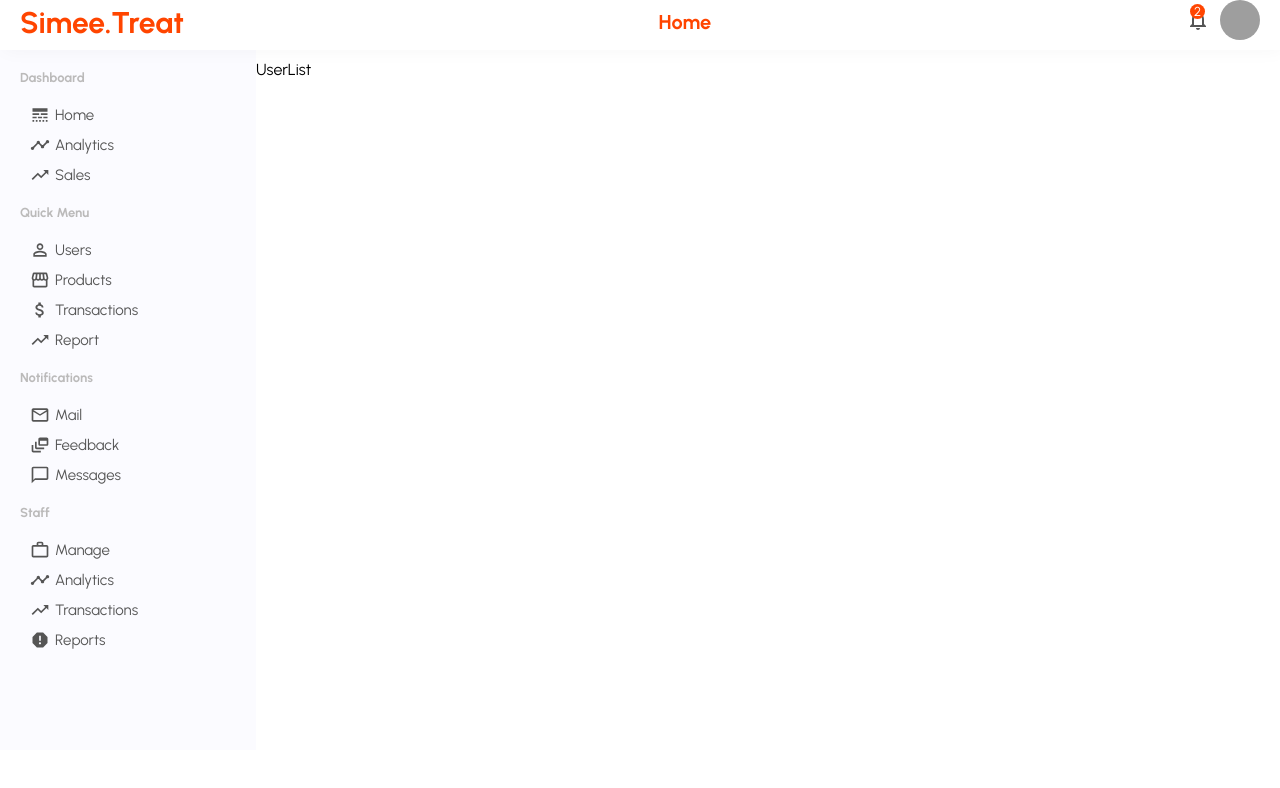
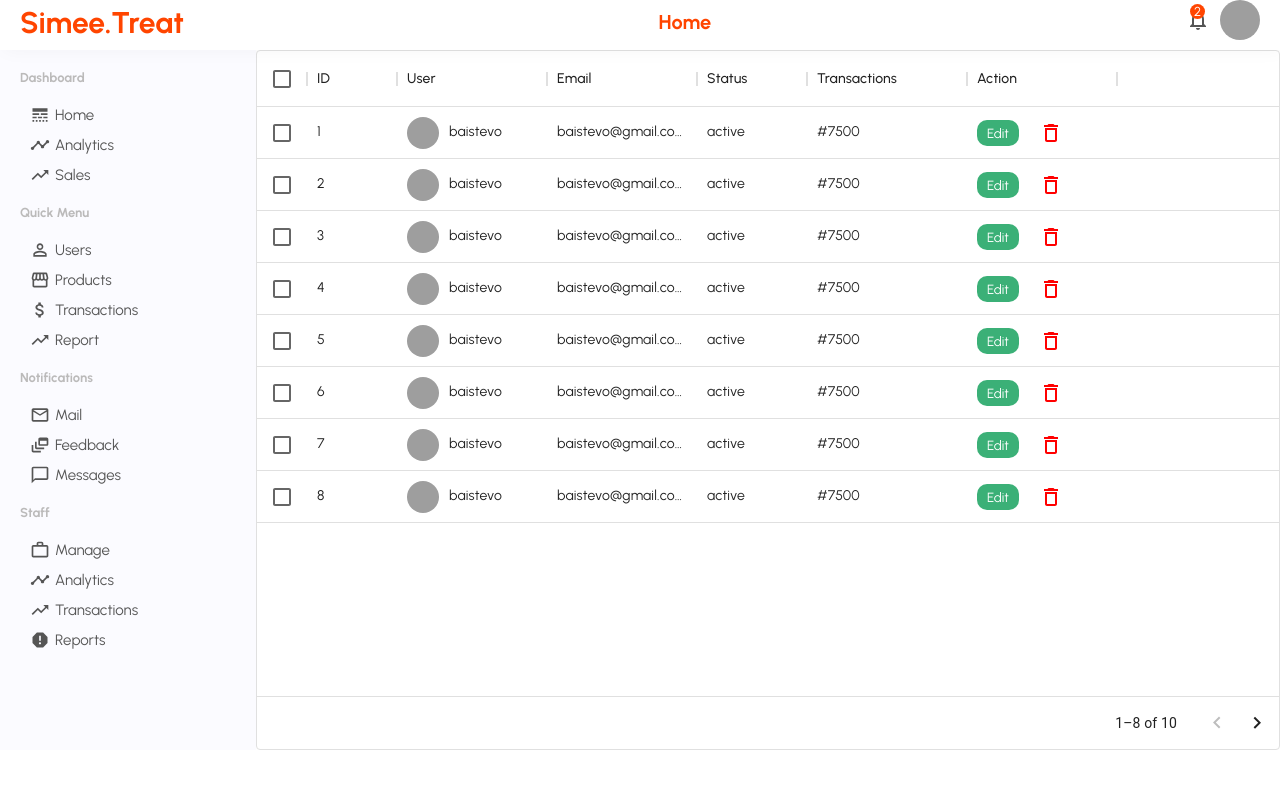
Before and after one commit to stivex001/Simee-treat-Admin, a React (Create React App) app: page /users in a window 1280 px wide. Shown: the top 788 px of the page. Built offline with nearby package versions, Linux system fonts and the light colour scheme; grey boxes are pictures that could not be loaded.

Commit message:
fix: typo fixed

```diff
--- a/src/pages/userlist/UserList.jsx
+++ b/src/pages/userlist/UserList.jsx
@@ -1,13 +1,84 @@
-import styled from "styled-components";
+import { DeleteOutline } from "@mui/icons-material";
+import { DataGrid } from "@mui/x-data-grid";
+import { useState } from "react";
+import { Link } from "react-router-dom";
+import { userRows } from "../../components/chart/data";
+import { Button, Container, Image, Users } from "./userlist.styles";
 
-const Container = styled.div`
-flex: 4;
-margin-top: 10px;
-`;
+
 
 const UserList = () => {
+  const [data, setData] = useState(userRows);
+
+  const handleDelete = (id) => {
+    setData(data.filter((item) => item.id !== id));
+  };
+
+
+  const columns = [
+    { field: "id", headerName: "ID", width: 90 },
+    {
+      field: "user",
+      headerName: "User",
+      width: 150,
+      editable: true,
+      renderCell: (params) => {
+        return (
+          <Users>
+            <Image src={params.row.avatar} alt="user" />
+            {params.row.username}
+          </Users>
+        );
+      },
+    },
+    {
+      field: "email",
+      headerName: "Email",
+      width: 150,
+      editable: true,
+    },
+    {
+      field: "status",
+      headerName: "Status",
+      width: 110,
+      editable: true,
+    },
+    {
+      field: "transaction",
+      headerName: "Transactions",
+      width: 160,
+    },
+    {
+      field: "action",
+      headerName: "Action",
+      width: 150,
+      renderCell: (params) => (
+        <>
+          <Link to={"/user/" + params.row.id}>
+            <Button>Edit</Button>
+            </Link>
+            <DeleteOutline
+              style={{ color: "red", cursor: "pointer" }}
+              onClick={() => handleDelete(params.row.id)}
+            />
+
+        </>
+      ),
+    },
+  ];
+
   return (
-    <Container>UserList</Container>
+    <Container>
+      <DataGrid
+        rows={data}
+        columns={columns}
+        pageSize={8}
+        rowsPerPageOptions={[8]}
+        checkboxSelection
+        disableSelectionOnClick
+        experimentalFeatures={{ newEditingApi: true }}
+      />
+    </Container>
   )
 }
 
--- /dev/null
+++ b/src/pages/userlist/userlist.styles.js
@@ -0,0 +1,25 @@
+import styled from "styled-components";
+
+export const Container = styled.div`
+flex: 4;
+`;
+export const Users = styled.div`
+  display: flex;
+  align-items: center;
+`;
+export const Image = styled.img`
+  width: 32px;
+  height: 32px;
+  border-radius: 50%;
+  object-fit: cover;
+  margin-right: 10px;
+`;
+export const Button = styled.button`
+  border: none;
+  border-radius: 10px;
+  padding: 5px 10px;
+  background-color: #3bb077;
+  color: white;
+  cursor: pointer;
+  margin-right: 20px;
+`;
```
Also changed, not shown: src/pages/user/User.jsx (added, +9 -0 lines).
